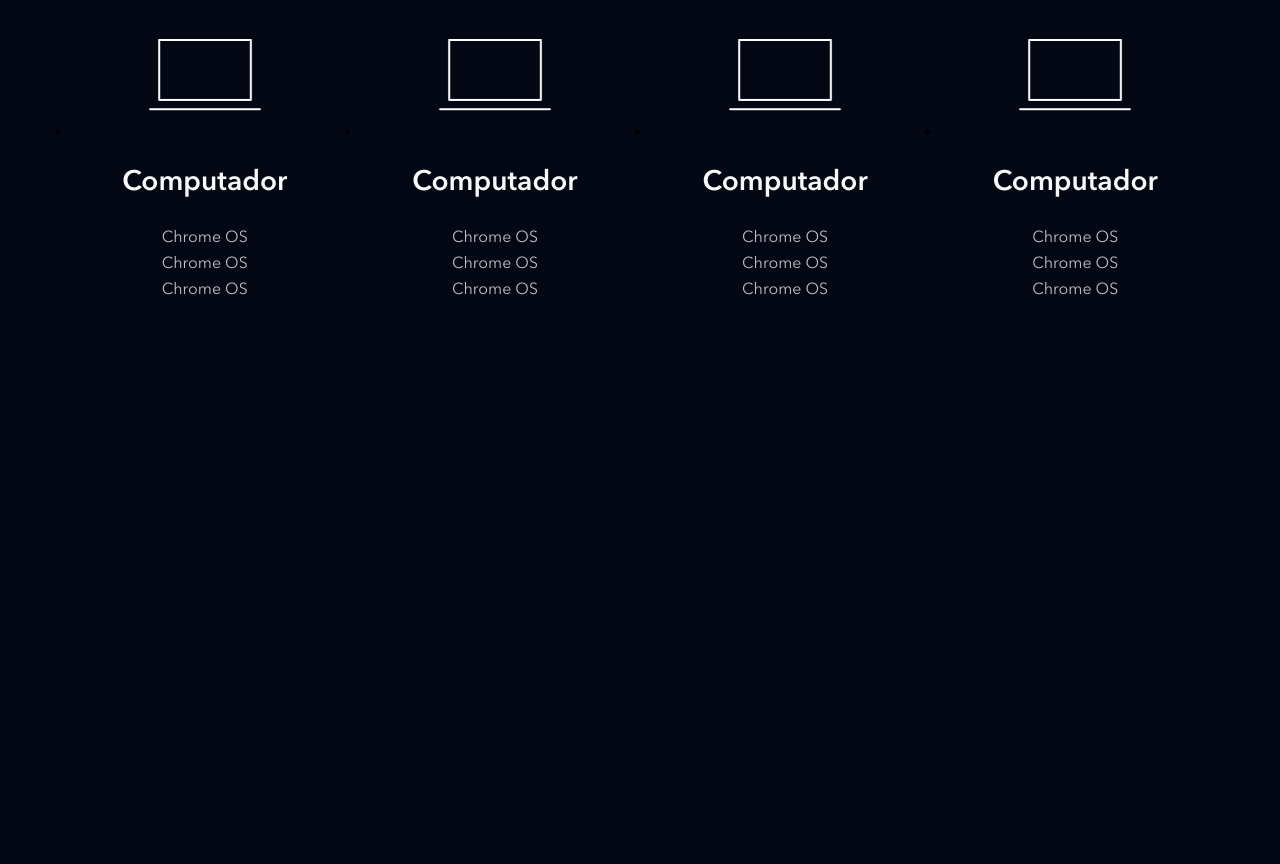
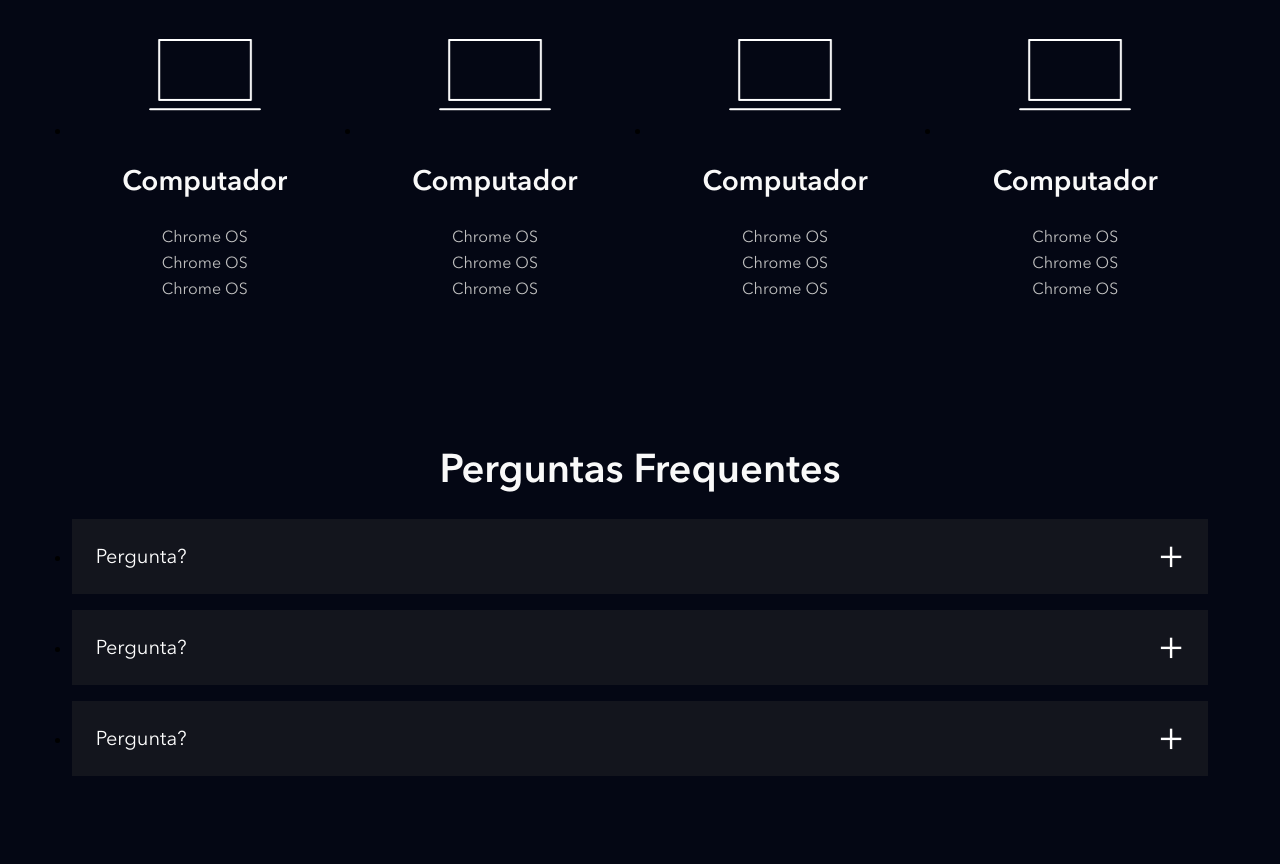
Before and after one commit to Fernando-scherer96/Clone_DisneyPlus, a website: page index.html in a window 1280 px wide. Shown: the part 3885-4749 px from the top of the page. Before the commit the page ends 4258 px from the top, so only its background shows below. Drawn offline with nearby package versions, Linux system fonts and the light colour scheme; files that its build step writes are made by us from their sources; files whose address does not match are found by name.

Commit message:
adicionando a section de perguntas e respostas

```diff
--- a/index.html
+++ b/index.html
@@ -205,6 +205,35 @@
             </li>
         </ul>
     </section>
+    <section class="faq">
+        <h2 class="title">Perguntas Frequentes</h2>
+        <ul class="faq__questions">
+            <li class="faq__questions__item">
+                <div class="faq__questions__item__question" data-faq-question>
+                    Pergunta?
+                </div>
+                <div class="faq__questions__item__answer text--big">
+                    A resposta da pergunta
+                </div>
+            </li>
+            <li class="faq__questions__item">
+                <div class="faq__questions__item__question" data-faq-question>
+                    Pergunta?
+                </div>
+                <div class="faq__questions__item__answer text--big">
+                    A resposta da pergunta
+                </div>
+            </li>
+            <li class="faq__questions__item">
+                <div class="faq__questions__item__question" data-faq-question>
+                    Pergunta?
+                </div>
+                <div class="faq__questions__item__answer text--big">
+                    A resposta da pergunta
+                </div>
+            </li>
+        </ul>
+    </section>
     <script src="./src/main.js"></script>
 </body>
 </html>
--- a/src/main.js
+++ b/src/main.js
@@ -1,6 +1,8 @@
 // Espera o evento 'DOMContentLoaded', que é acionado quando o DOM está completamente carregado.
 document.addEventListener('DOMContentLoaded', function() {
     const buttons = document.querySelectorAll('[data-tab-button]'); // Seleciona todos os elementos com o atributo 'data-tab-button' usando o seletor '[data-tab-button]'.
+    const questions = document.querySelectorAll('[data-faq-question]');
+
 
     // Itera sobre todos os botões obtidos anteriormente.
     for (let i = 0; i < buttons.length; i++) {
@@ -14,7 +16,19 @@
             botao.target.classList.add('shows__tabs__button--is-active'); // Adiciona a classe 'shows__tabs__button--is-active' ao botão clicado para marcá-lo como ativo.
         });
     }
+
+    for (let i=0; i< questions.length; i++) {
+        questions[i].addEventListener('click', abreOuFechaResposta);
+    }
 });
+
+function abreOuFechaResposta (elemento){
+    const classe = 'faq__questions__item--is-open';
+    const elementoPai = elemento.target.parentNode;
+
+    elementoPai.classList.toggle(classe);
+}
+
 
 // Função que remove a classe 'shows__tabs__button--is-active' de todos os botões.
 function removeBotaoAtivo() {
--- /dev/null
+++ b/src/styles/_faq.scss
@@ -0,0 +1,56 @@
+.faq {
+    padding: 5.6vw;
+
+    h2 {
+        text-align: center;
+        margin-bottom: 24px;
+    }
+
+    &__questions {
+
+        &__item {
+            background-color: #13151d;
+            margin-bottom: 16px;
+
+
+            &__question {
+                color: #fff;
+                font-size: 20px;
+                padding: 24px;
+                cursor: pointer;
+                position: relative;
+
+                //&::before
+                &::after {
+                    content: '+';
+                    position: absolute;
+                    top: 0;
+                    right: 24px;
+                    height: 100%;
+                    display: flex;
+                    align-items: center;
+                    font-size: 40px;
+                }
+            }
+
+            &__answer {
+                height: 0;
+                overflow: hidden;
+                padding: 0 24px;
+                transition: height, .5s ease;
+            }
+
+            &--is-open {
+
+                .faq__questions__item__question::after {
+                    content: '-';
+                }
+                .faq__questions__item__answer {
+                    height: auto;
+                    padding-bottom: 24px;
+                    transition: height, .5s ease;
+                }
+            }
+        }
+    }
+}
--- a/src/styles/main.scss
+++ b/src/styles/main.scss
@@ -3,6 +3,7 @@
 @use 'shows';
 @use 'plans';
 @use 'available-devices';
+@use 'faq';
 
 
 @font-face {
```
